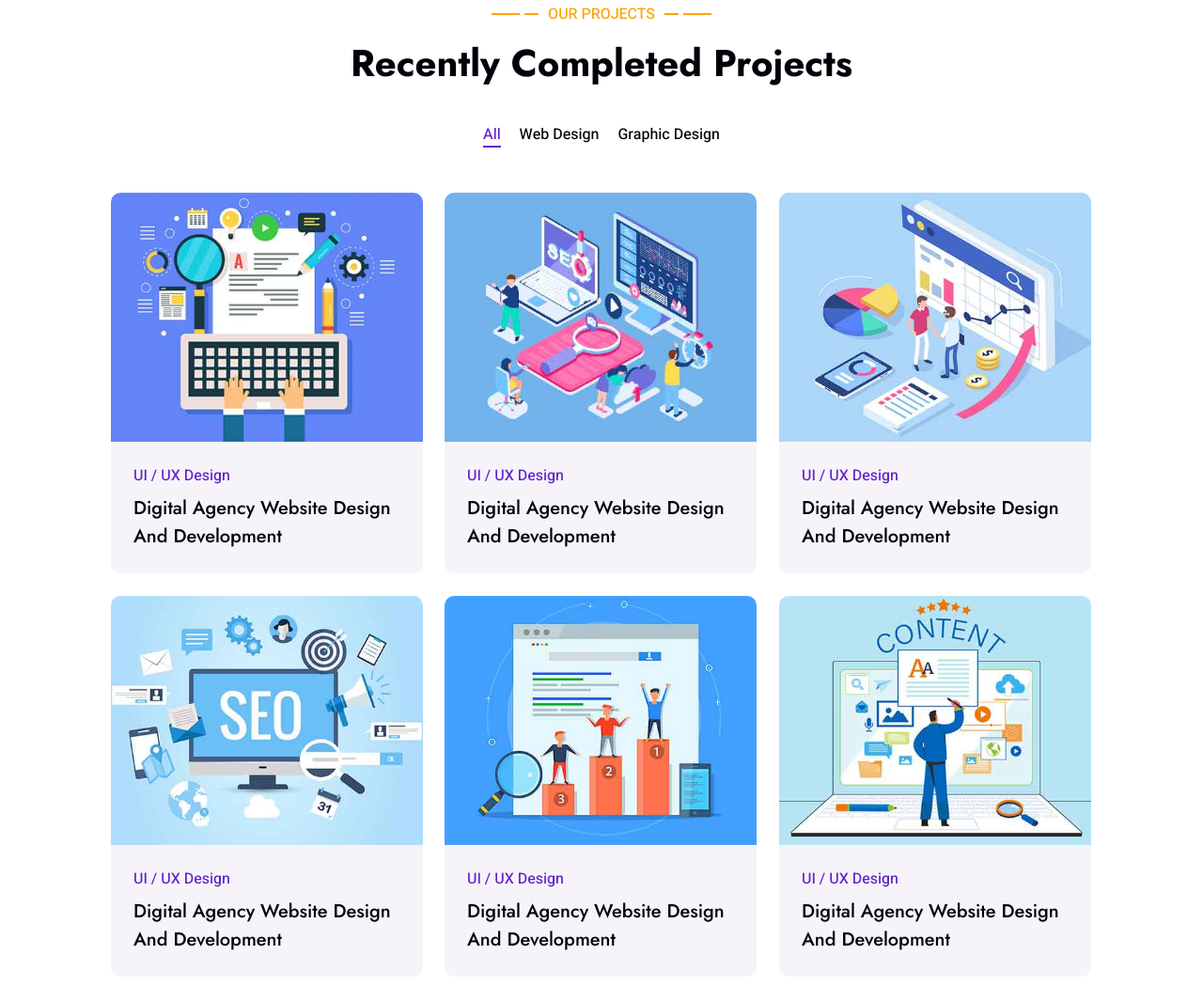
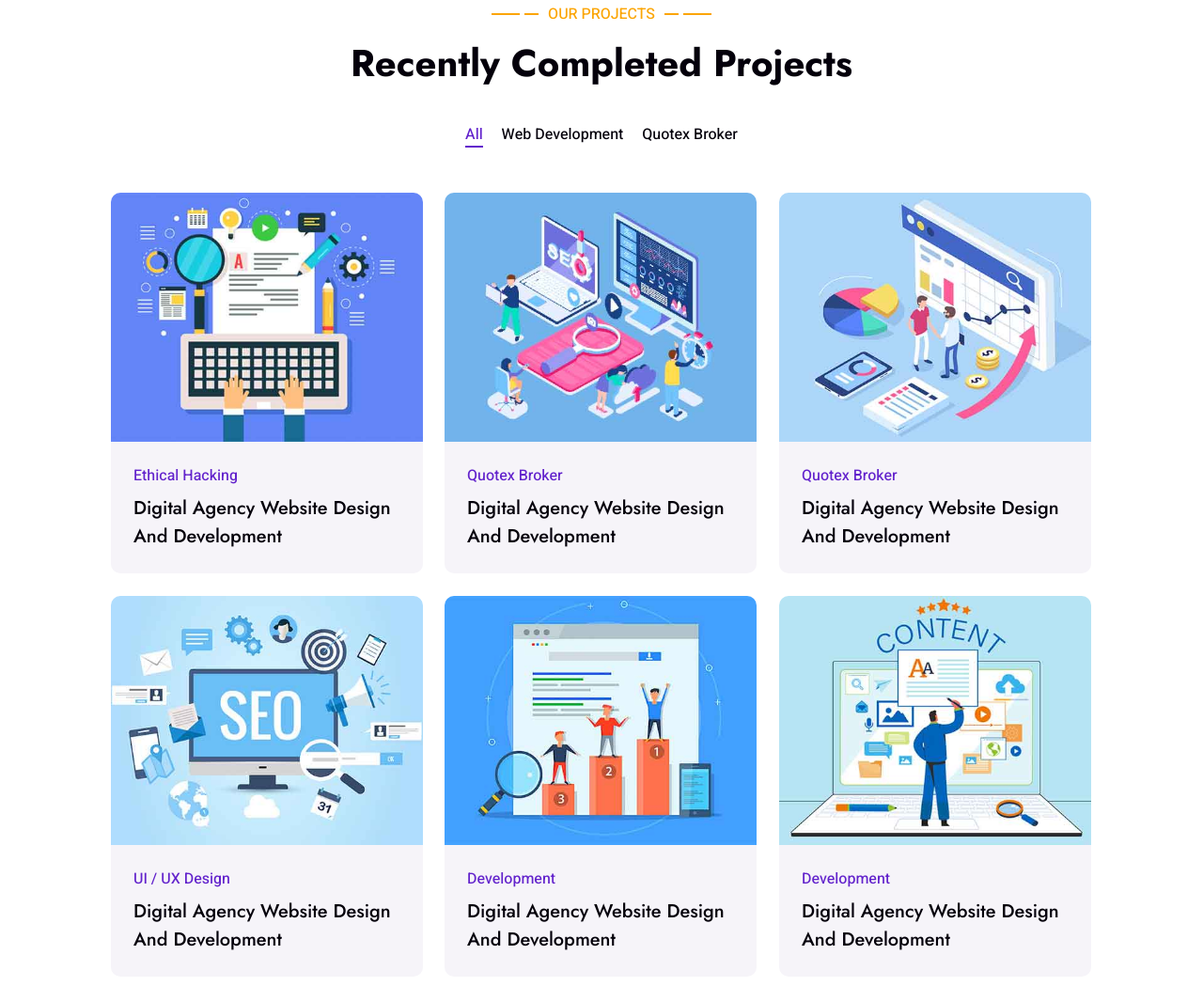
Before and after one commit to weirdnehal/-, a plain HTML site: page index.html in a window 1280 px wide. Shown: the part 4411-5460 px from the top of the page at 94% size. Drawn offline with nearby package versions, Linux system fonts and the light colour scheme; animation ran at ten frames a second.

Commit message:
Update index.html

```diff
--- a/index.html
+++ b/index.html
@@ -303,8 +303,8 @@
                     <div class="col-12 text-center">
                         <ul class="list-inline mb-5" id="portfolio-flters">
                             <li class="mx-2 active" data-filter="*">All</li>
-                            <li class="mx-2" data-filter=".first">Web Design</li>
-                            <li class="mx-2" data-filter=".second">Graphic Design</li>
+                            <li class="mx-2" data-filter=".first">Web Development</li>
+                            <li class="mx-2" data-filter=".second">Quotex Broker</li>
                         </ul>
                     </div>
                 </div>
@@ -319,7 +319,7 @@
                                 </div>
                             </div>
                             <div class="bg-light p-4">
-                                <p class="text-primary fw-medium mb-2">UI / UX Design</p>
+                                <p class="text-primary fw-medium mb-2">Ethical Hacking</p>
                                 <h5 class="lh-base mb-0">Digital Agency Website Design And Development</a>
                             </div>
                         </div>
@@ -334,7 +334,7 @@
                                 </div>
                             </div>
                             <div class="bg-light p-4">
-                                <p class="text-primary fw-medium mb-2">UI / UX Design</p>
+                                <p class="text-primary fw-medium mb-2">Quotex Broker</p>
                                 <h5 class="lh-base mb-0">Digital Agency Website Design And Development</a>
                             </div>
                         </div>
@@ -349,7 +349,7 @@
                                 </div>
                             </div>
                             <div class="bg-light p-4">
-                                <p class="text-primary fw-medium mb-2">UI / UX Design</p>
+                                <p class="text-primary fw-medium mb-2">Quotex Broker</p>
                                 <h5 class="lh-base mb-0">Digital Agency Website Design And Development</a>
                             </div>
                         </div>
@@ -379,7 +379,7 @@
                                 </div>
                             </div>
                             <div class="bg-light p-4">
-                                <p class="text-primary fw-medium mb-2">UI / UX Design</p>
+                                <p class="text-primary fw-medium mb-2">Development</p>
                                 <h5 class="lh-base mb-0">Digital Agency Website Design And Development</a>
                             </div>
                         </div>
@@ -394,7 +394,7 @@
                                 </div>
                             </div>
                             <div class="bg-light p-4">
-                                <p class="text-primary fw-medium mb-2">UI / UX Design</p>
+                                <p class="text-primary fw-medium mb-2">Development</p>
                                 <h5 class="lh-base mb-0">Digital Agency Website Design And Development</a>
                             </div>
                         </div>
```
